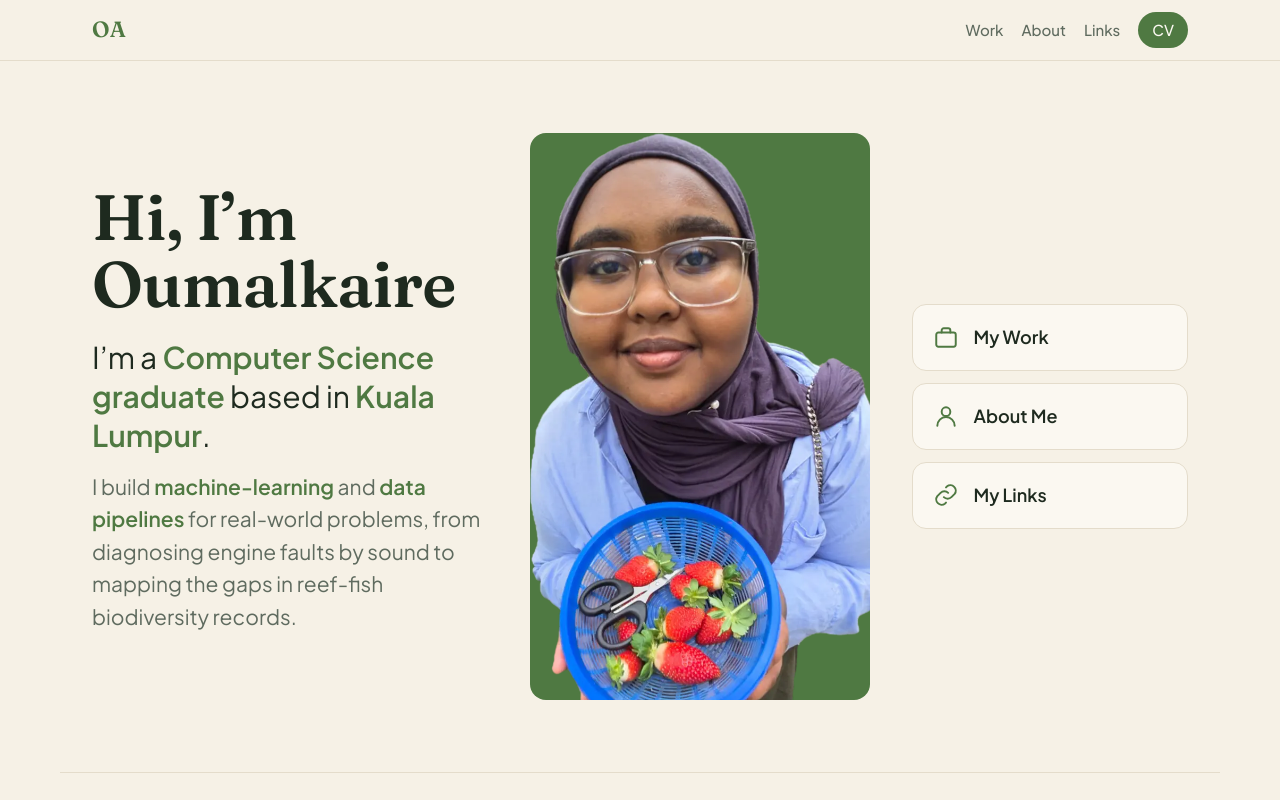
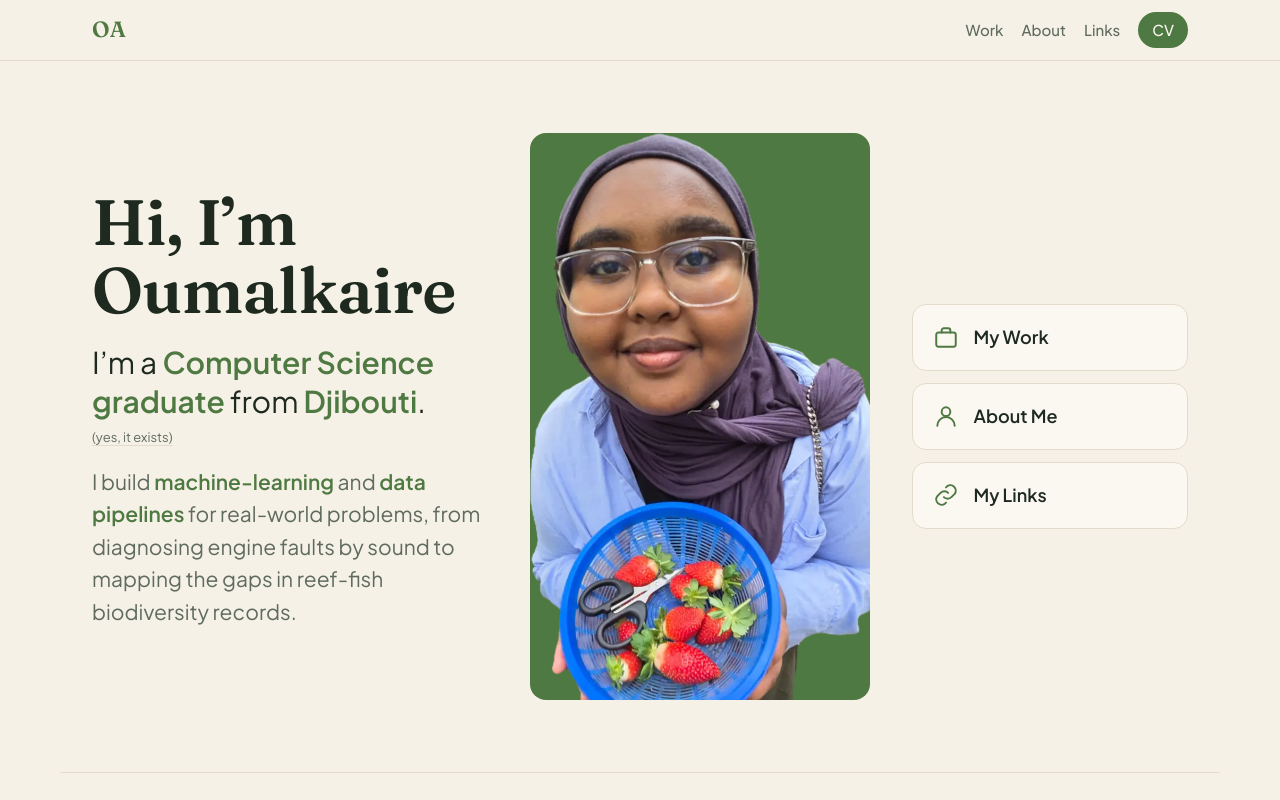
Before and after one commit to oumaabou/oumaabou.github.io, a plain HTML site: page index.html in a window 1280 px wide. Shown: the top 800 px of the page. Drawn offline with Linux system fonts and the light colour scheme.

Commit message:
From Djibouti

```diff
--- a/index.html
+++ b/index.html
@@ -34,7 +34,8 @@
   <section class="hero wrap">
     <div class="hero-text">
       <h1>Hi, I’m Oumalkaire</h1>
-      <p class="lede">I’m a <em>Computer Science graduate</em> based in <em>Kuala Lumpur</em>.</p>
+      <p class="lede">I’m a <em>Computer Science graduate</em> from <em>Djibouti</em>.</p>
+      <p class="aside"><a href="https://www.google.com/search?q=Djibouti" target="_blank" rel="noopener">(yes, it exists)</a></p>
       <p class="lede small">I build <em>machine-learning</em> and <em>data pipelines</em> for real-world problems, from diagnosing engine faults by sound to mapping the gaps in reef-fish biodiversity records.</p>
     </div>
 
--- a/style.css
+++ b/style.css
@@ -65,6 +65,9 @@ a:focus-visible { outline: 2px solid var(--fern); outline-offset: 3px; border-ra
   line-height: 1.05; margin: 0 0 20px; letter-spacing: -.01em;
 }
 .lede { font-size: clamp(22px, 3.6vw, 30px); line-height: 1.3; margin: 0 0 16px; }
+.aside { margin: -10px 0 18px; font-size: 13px; }
+.aside a { color: var(--muted); text-decoration: underline; text-decoration-color: var(--line); text-underline-offset: 3px; }
+.aside a:hover { color: var(--fern); text-decoration-color: var(--fern); }
 .lede.small { font-size: clamp(18px, 2.4vw, 21px); color: var(--muted); line-height: 1.55; }
 .lede em { font-style: normal; color: var(--fern); font-weight: 600; }
 
```
